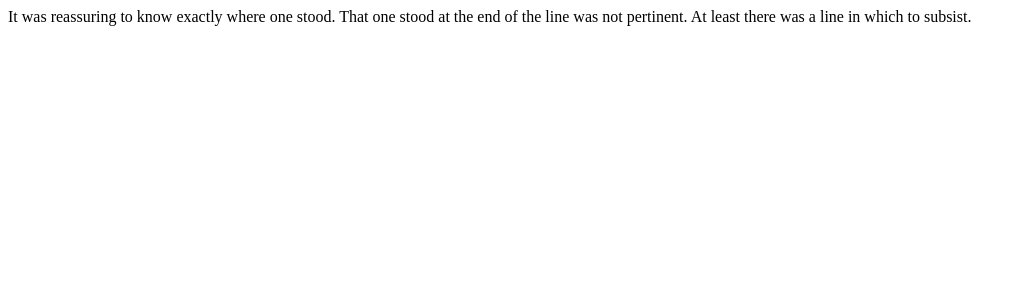
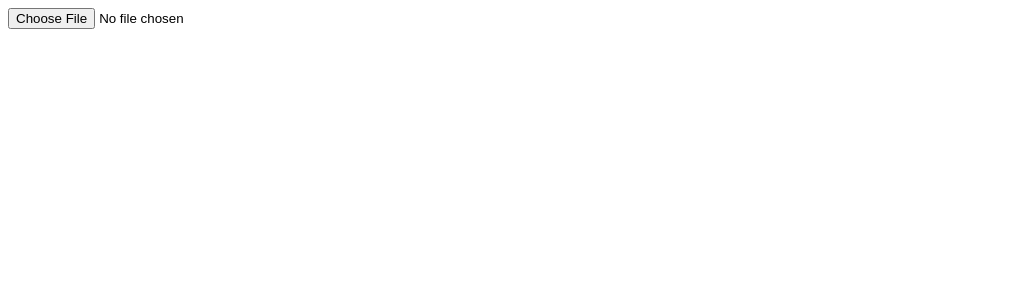
Before and after one commit to Ankit4Dec/React_Sessions, a React (Vite) app in the folder React Learning/React Questions/Practice Problems/: page / in a window 1280 px wide. Shown: the top 300 px of the page, without its empty margins (0-1026 px from the left). Built offline with nearby package versions, Linux system fonts and the light colour scheme.

Commit message:
File Upload function

```diff
--- a/React Learning/React Questions/Practice Problems/src/App.jsx
+++ b/React Learning/React Questions/Practice Problems/src/App.jsx
@@ -1,6 +1,7 @@
 import "./App.css";
 import { DayOne } from "./components/DayOne";
 import { Eight } from "./components/Eight";
+import { Eleven } from "./components/Eleven";
 import { Five } from "./components/Five";
 import { Four } from "./components/Four";
 import { Nine } from "./components/Nine";
@@ -22,7 +23,8 @@ function App() {
       {/* <Seven /> */}
       {/* <Eight /> */}
       {/* <Nine /> */}
-      <Ten />
+      {/* <Ten /> */}
+      <Eleven />
     </>
   );
 }
--- /dev/null
+++ b/React Learning/React Questions/Practice Problems/src/components/Eleven.jsx
@@ -0,0 +1,21 @@
+// Build a file uploader component that allows users to upload images.
+
+import { useState } from "react";
+
+export const Eleven = () => {
+  const [file, setFile] = useState(null);
+
+  const handleFileChange = (e) => {
+    const selectedFile = e.target.files[0];
+    setFile(selectedFile);
+  };
+
+  return (
+    <>
+      <div>
+        <input type="file" accept="image/*" onChange={handleFileChange} />
+        {file && <img src={URL.createObjectURL(file)} alt="Uploaded"></img>}
+      </div>
+    </>
+  );
+};
```
